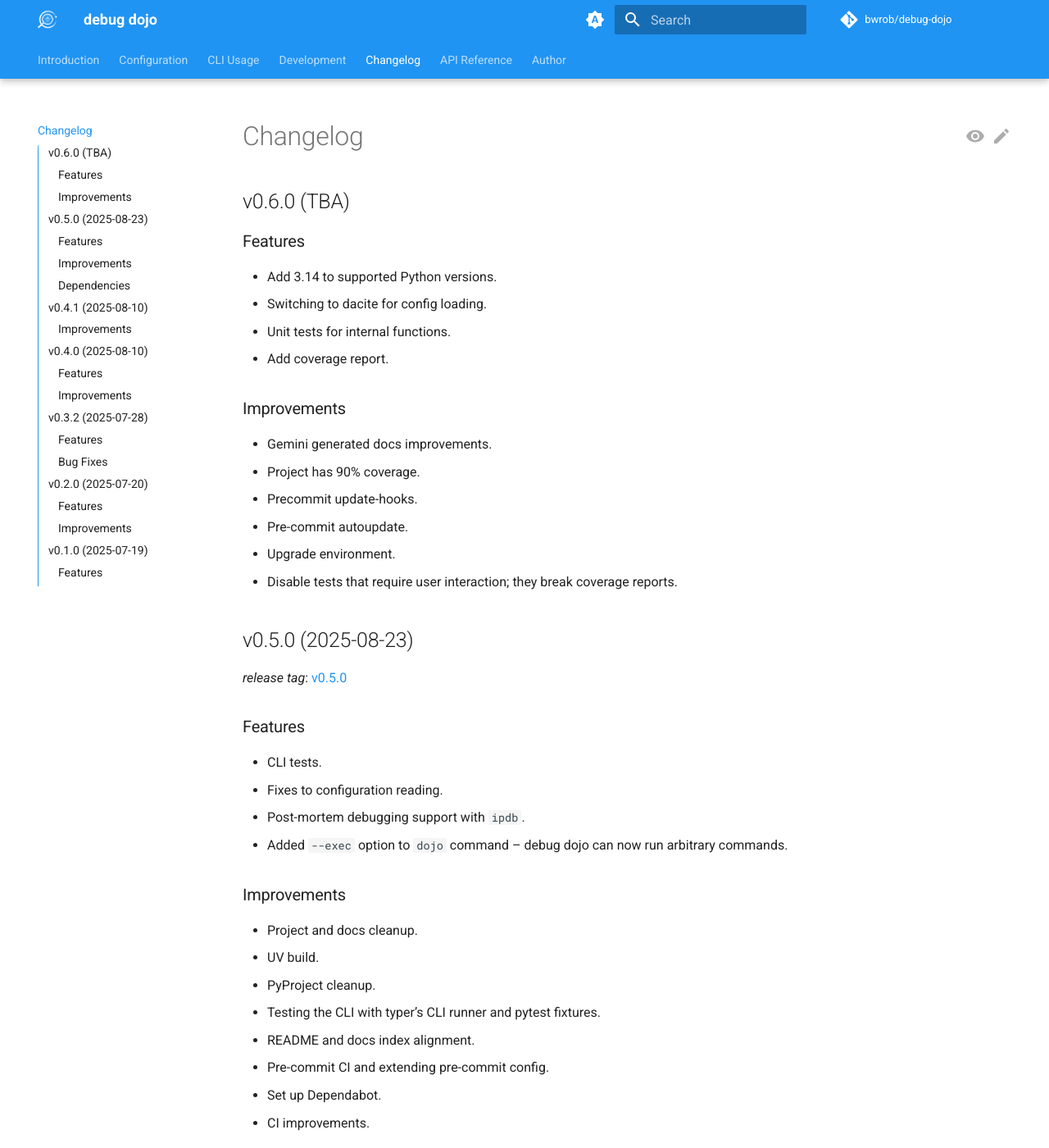
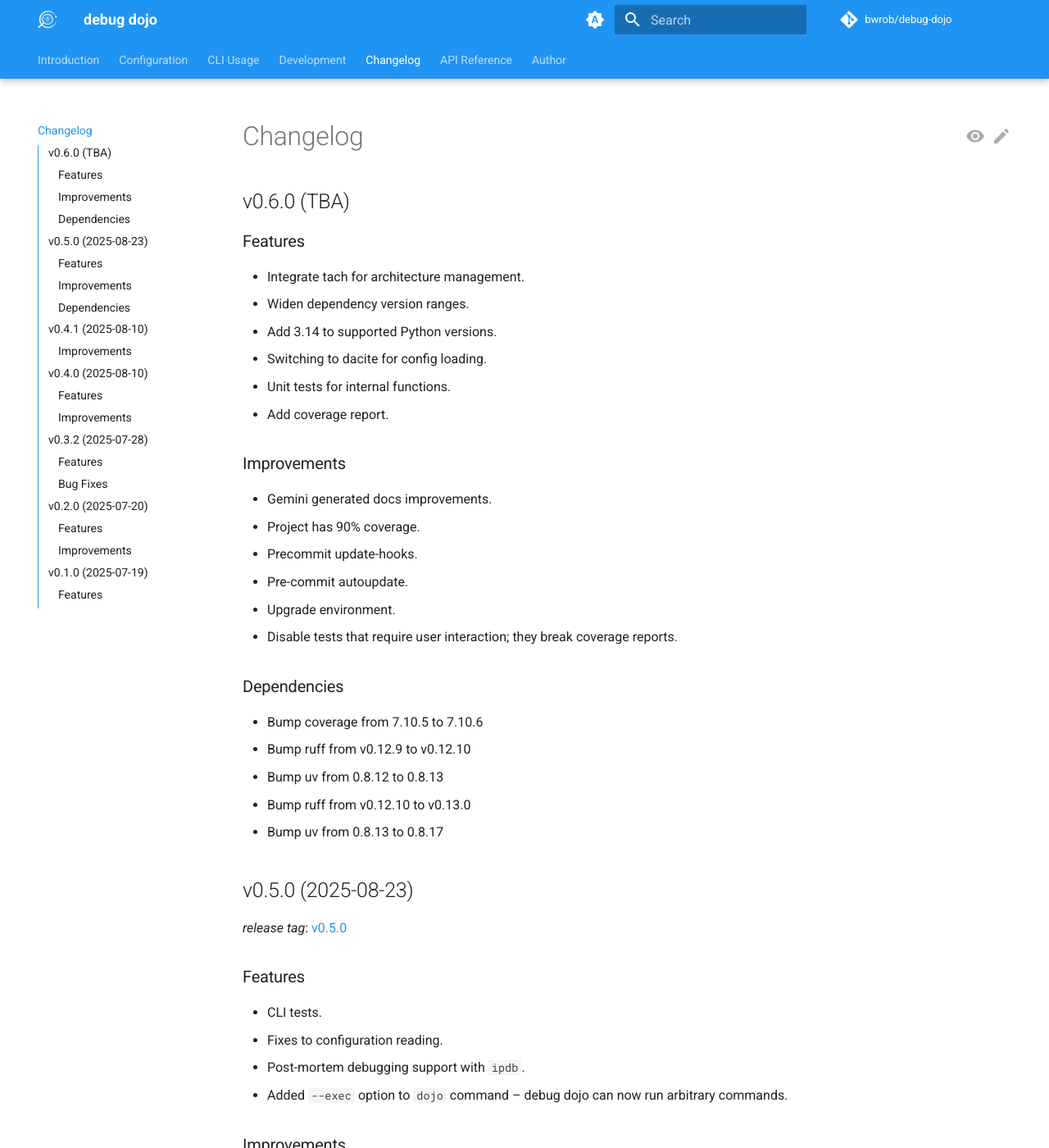
Before and after one commit to bwrob/debug-dojo, an MkDocs documentation site: the page built from docs/changelog.md, in a window 1280 px wide and 1400 px high. Shown: the whole window at 82% size. Built offline with MkDocs 1.6.1 and Material for MkDocs 9.7.7, drawn with Linux system fonts in a browser that asks for light colours; comment, search, counter and statistics services are not loaded.

Commit message:
docs: Update changelog for v0.6.0

```diff
--- a/docs/changelog.md
+++ b/docs/changelog.md
@@ -4,6 +4,8 @@
 
 ### Features
 
+*   Integrate tach for architecture management.
+*   Widen dependency version ranges.
 *   Add 3.14 to supported Python versions.
 *   Switching to dacite for config loading.
 *   Unit tests for internal functions.
@@ -17,6 +19,14 @@
 *   Pre-commit autoupdate.
 *   Upgrade environment.
 *   Disable tests that require user interaction; they break coverage reports.
+
+### Dependencies
+
+*   Bump coverage from 7.10.5 to 7.10.6
+*   Bump ruff from v0.12.9 to v0.12.10
+*   Bump uv from 0.8.12 to 0.8.13
+*   Bump ruff from v0.12.10 to v0.13.0
+*   Bump uv from 0.8.13 to 0.8.17
 
 ## v0.5.0 (2025-08-23)
 
```
